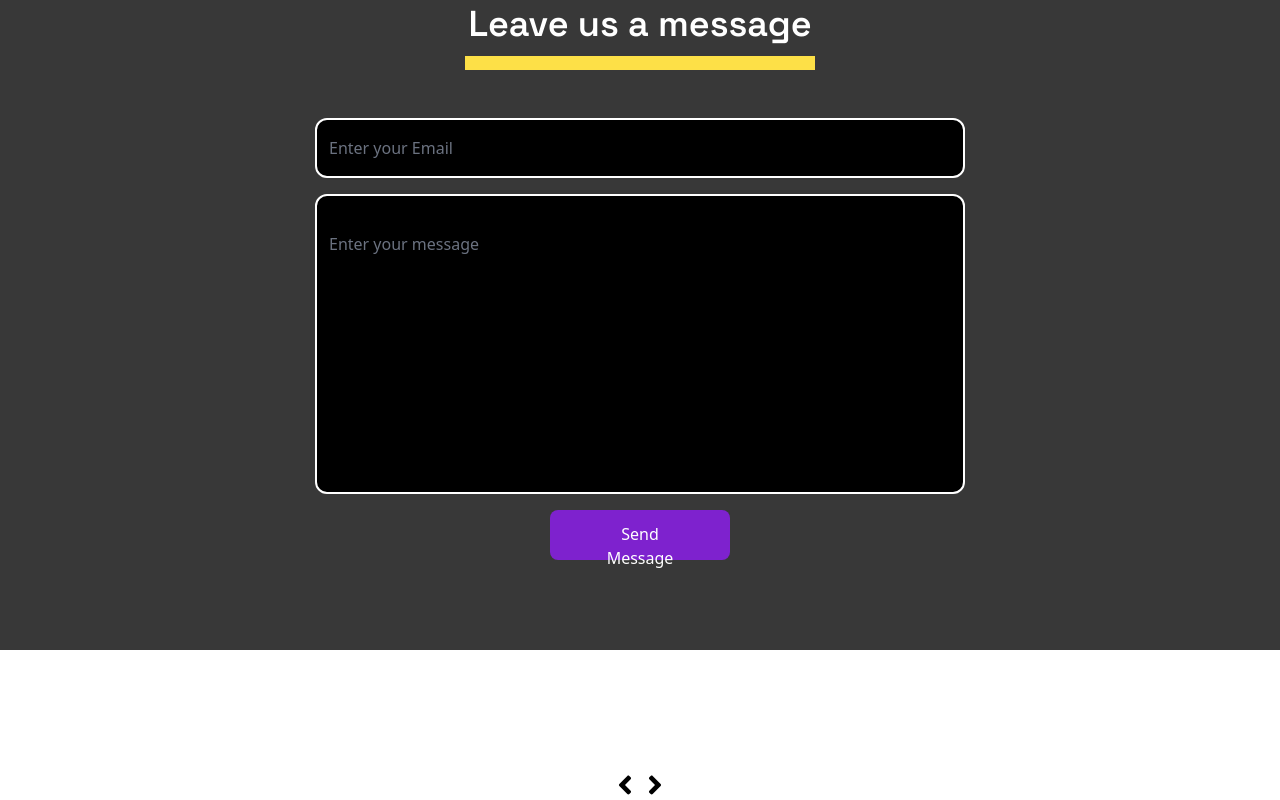
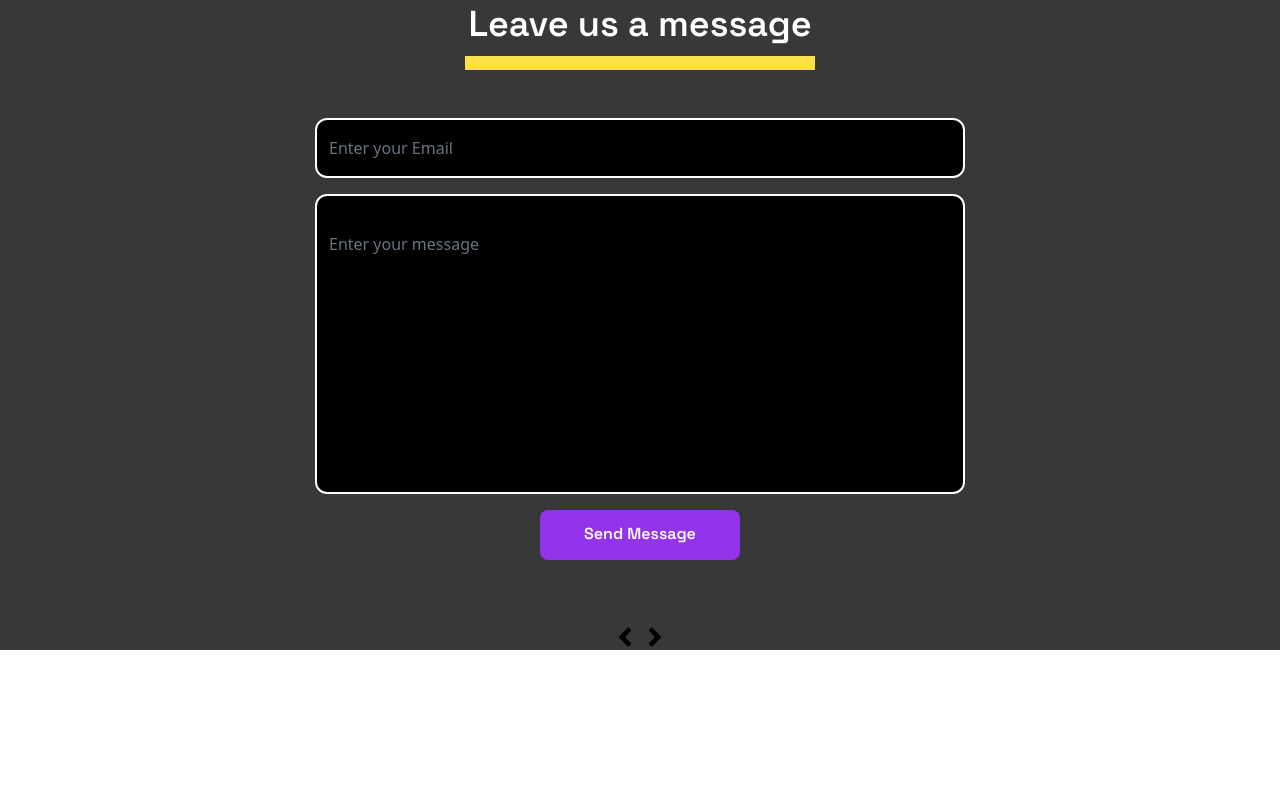
Before and after one commit to Joel0007tech/practice-project, a React (Vite) app: page / in a window 1280 px wide. Shown: the part 3932-4732 px from the top of the page. After the commit the page ends 4584 px from the top, so only its background shows below. Built offline with nearby package versions, Linux system fonts and the light colour scheme.

Commit message:
update to the project

```diff
--- a/src/components/About.jsx
+++ b/src/components/About.jsx
@@ -85,14 +85,14 @@ const About = () => {
           About us
         </h3>
         <div className="flex justify-center py-5 sm:flex sm:flex-col sm:gap-10">
-          <div className="w-1/2 animate__animated animate__fadeInLeft flex flex-row justify-center sm:m-auto">
-            <img src={avatar} alt="vector" className="h-[250px] w-[350px] relative left-[60px]" />
+          <div className="w-1/2 animate__animated animate__fadeInLeft flex flex-row justify-center">
+            <img src={avatar} alt="vector" className="h-[250px] w-[350px] relative left-[60px] sm:relative sm:left-[100px]" />
           </div>
           <div className="w-1/2 animate__animated animate__fadeInRight sm:m-auto">
             <h2 className="text-white font-normal">
               We are a digital agency committed to delivering exceptional
               results for
-              <br />
+              <br/>
               our clients. Our team of experts specializes in creating
               customized
               <br />
--- a/src/components/Home.jsx
+++ b/src/components/Home.jsx
@@ -389,9 +389,10 @@ const Home = () => {
           />
           <a
             href=""
-            className="text-center bg-purple-700 py-3 px-9 sm:py-2 sm:my-4 text-white font-normal sm:text-sm
-             w-[180px] sm:w-[180px] h-[50px] sm:h-[40px] m-auto rounded-lg"
-          >
+            className="text-center bg-purple-600 py-3 px-9 sm:py-2 sm:my-4
+            hover:text-purple-600 hover:bg-white hover:font-bold text-white font-bold sm:text-sm
+             w-[200px] sm:w-[180px] h-[50px] sm:h-[40px] m-auto rounded-lg"
+         style={Font} >
             Send Message
           </a>
         </div>
@@ -399,7 +400,7 @@ const Home = () => {
         </section>
         <footer
           className="
-             top-[150px] sm:top-[5px]
+             top-[2px] sm:top-[5px]
              flex flex-row relative justify-center"
         >
           <Link to="/" target="_blank">
```
